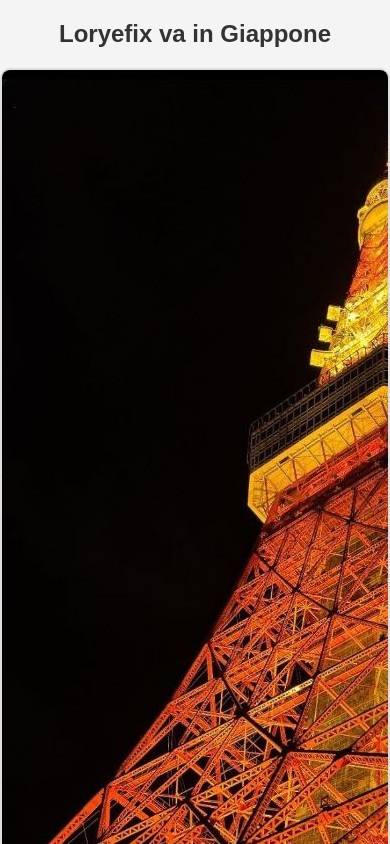
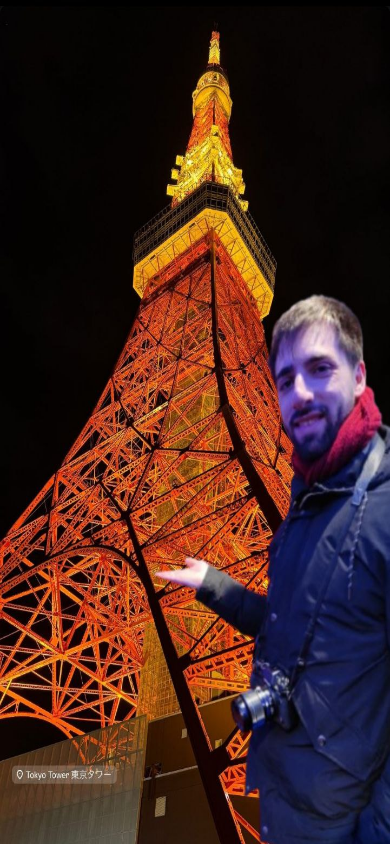
Before and after one commit to elisacarrepani/loryefix, a plain HTML site: page index.html in a window 390 px wide. Shown: the top 844 px of the page. Drawn offline with Linux system fonts and the light colour scheme.

Commit message:
Update index.html

```diff
--- a/index.html
+++ b/index.html
@@ -5,75 +5,43 @@
   <meta name="viewport" content="width=device-width, initial-scale=1.0">
   <title>Loryefix va in Giappone</title>
   <style>
-    body {
-      font-family: Arial, sans-serif;
-      text-align: center;
-      background-color: #f4f4f4;
+    /* Rimuovi sfondo e titolo */
+    body, html {
       margin: 0;
       padding: 0;
-    }
-
-    h1 {
-      color: #333;
-      margin: 20px 0;
-      font-size: 2em; /* Imposta una dimensione del font più piccola su mobile */
+      height: 100%;
+      overflow: hidden;
+      background-color: #000; /* Sfondo nero per contrasto con le immagini */
     }
 
     .slideshow-container {
       position: relative;
-      max-width: 100%; /* Larghezza del contenitore al 100% */
-      margin: auto;
+      width: 100%;
+      height: 100%;
       overflow: hidden;
-      border: 2px solid #ddd;
-      border-radius: 10px;
-      background-color: #fff;
-      box-sizing: border-box;
     }
 
     .slide {
       display: none;
+      width: 100%;
+      height: 100%;
     }
 
     .slide img {
       width: 100%;
-      height: auto; /* Mantieni le proporzioni delle immagini */
-      border-radius: 10px;
+      height: 100%;
+      object-fit: cover; /* Fai in modo che le immagini si adattino a schermo intero */
     }
 
-    .active {
-      display: block;
-    }
-
-    .caption {
-      color: #555;
-      font-size: 1.2em; /* Imposta una dimensione del font leggibile */
-      margin-top: 10px;
-    }
-
-    footer {
-      margin-top: 20px;
-      color: #777;
-      font-size: 14px;
-    }
-
-    /* Media query per schermi di dimensioni più piccole */
+    /* Media query per schermi più piccoli, per visualizzazione intera */
     @media (max-width: 600px) {
-      h1 {
-        font-size: 1.5em; /* Riduce la dimensione del titolo sui dispositivi mobili */
-      }
-
-      .caption {
-        font-size: 1em; /* Riduce la dimensione del testo della didascalia */
-      }
-
       .slideshow-container {
-        max-width: 100%; /* Assicura che il contenitore si adatti al 100% della larghezza */
+        height: 100vh; /* Altezza del contenitore 100% della finestra */
       }
     }
   </style>
 </head>
 <body>
-  <h1>Loryefix va in Giappone</h1>
   <div class="slideshow-container">
     <!-- Immagini -->
     <img class="slide" src="https://github.com/elisacarrepani/loryefix/blob/main/1.jpg?raw=true" alt="Image 1">
@@ -88,10 +56,8 @@
     <img class="slide" src="https://github.com/elisacarrepani/loryefix/blob/main/10.jpg?raw=true" alt="Image 10">
   </div>
 
-  <div class="caption" id="caption"></div>
-
   <script>
-    // Array delle immagini e didascalie
+    // Array delle immagini
     const images = [
       "https://github.com/elisacarrepani/loryefix/blob/main/1.jpg?raw=true",
       "https://github.com/elisacarrepani/loryefix/blob/main/2.jpg?raw=true",
@@ -105,35 +71,18 @@
       "https://github.com/elisacarrepani/loryefix/blob/main/10.jpg?raw=true"
     ];
 
-    const captions = [
-      "Immagine 1",
-      "Immagine 2",
-      "Immagine 3",
-      "Immagine 4",
-      "Immagine 5",
-      "Immagine 6",
-      "Immagine 7",
-      "Immagine 8",
-      "Immagine 9",
-      "Immagine 10"
-    ];
-
     let currentIndex = 0;
 
     // Funzione per mostrare la slide corrente
     function showSlide(index) {
       const slides = document.querySelectorAll('.slide');
-      const caption = document.getElementById("caption");
-
       // Nasconde tutte le slide
       slides.forEach(slide => slide.style.display = 'none');
-
       // Mostra la slide selezionata
       slides[index].style.display = 'block';
-      caption.textContent = captions[index];
     }
 
-    // Funzione per cambiare la slide automaticamente ogni 3 secondi
+    // Funzione per cambiare la slide automaticamente ogni 5 secondi
     function nextSlide() {
       currentIndex = (currentIndex + 1) % images.length;
       showSlide(currentIndex);
@@ -142,8 +91,8 @@
     // Inizializza la prima slide
     showSlide(currentIndex);
 
-    // Cambia la slide ogni 3 secondi
-    setInterval(nextSlide, 3000);
+    // Cambia la slide ogni 5 secondi
+    setInterval(nextSlide, 5000);
   </script>
 </body>
 </html>
```
